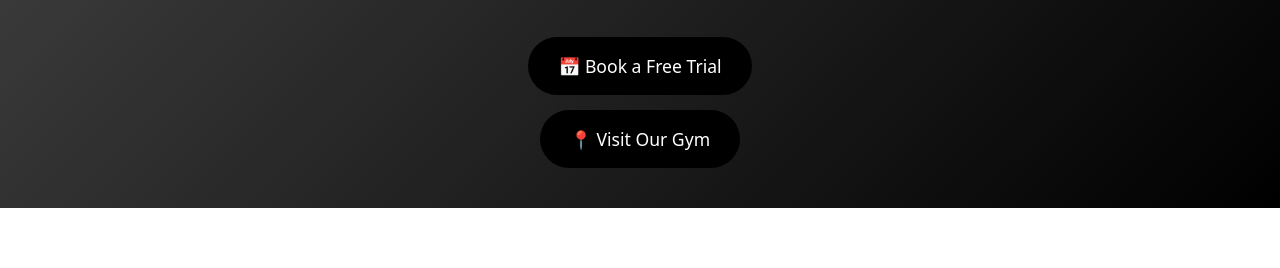
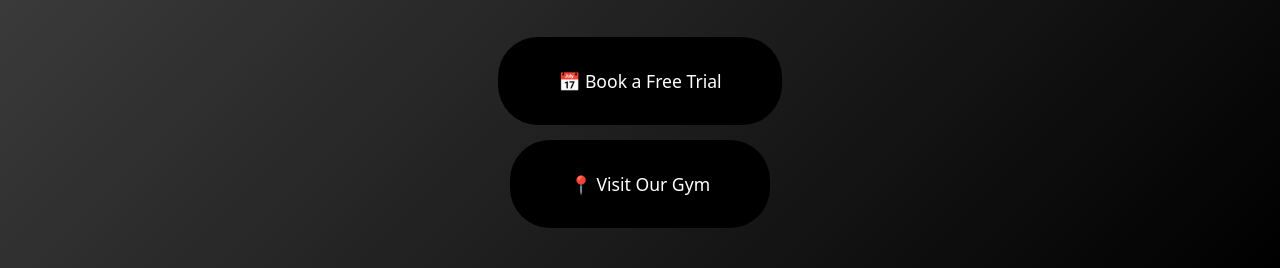
Before and after one commit to MartialArtsCode/Ground_Control, a plain HTML site: page index.html in a window 1280 px wide. Shown: the part 712-980 px from the top of the page. Before the commit the page ends 920 px from the top, so only its background shows below. Drawn offline with Linux system fonts and the light colour scheme.

Commit message:
Update index.html
Signed-off-by: MartialArtsDevelopmentLab <ptacademy@duck.com>

```diff
--- a/index.html
+++ b/index.html
@@ -96,7 +96,7 @@ body{
 .button{
     background:#000;
     color:#fff;
-    padding:15px 30px;
+    padding:30px 60px;
     border-radius:40px;
     font-size:1.1rem;
     text-decoration:none;
```
